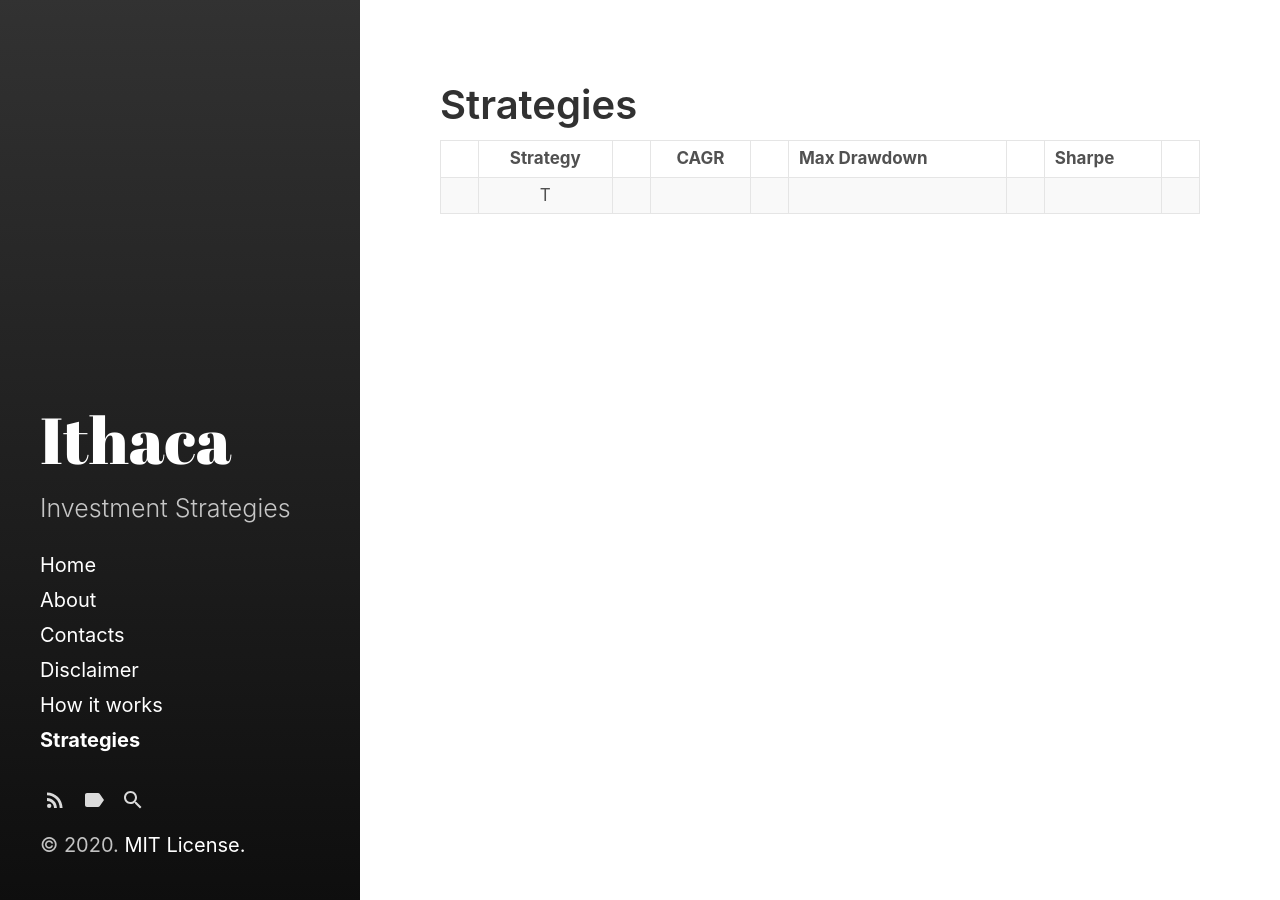
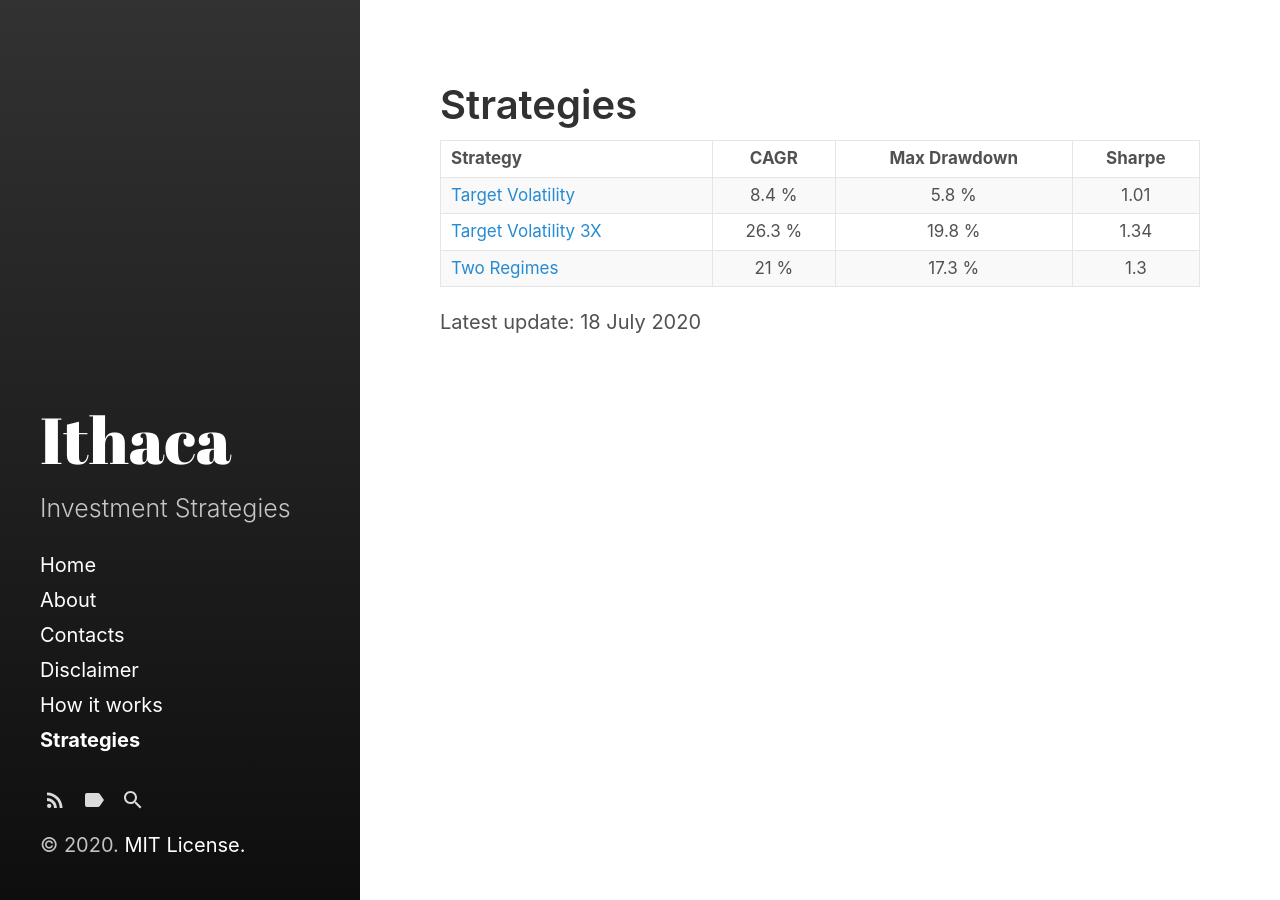
Before and after one commit to IthacaResearch/ithacaresearch.github.io, a Jekyll site: the page built from category/strategies.md, in a window 1280 px wide. Built offline with Jekyll 4.4.1, drawn with Linux system fonts in a browser that asks for light colours.

Commit message:
Update strategies.md

```diff
--- a/category/strategies.md
+++ b/category/strategies.md
@@ -3,6 +3,10 @@ layout: category
 title: Strategies
 ---
 
-|| Strategy || CAGR || Max Drawdown || Sharpe ||
-|| :------: || :--: || :----------: || :----: ||
-|| T
+| Strategy | CAGR | Max Drawdown | Sharpe |
+| :------- | :--: | :----------: | :----: |
+| [Target Volatility](https://ithacaresearch.github.io/2019/07/12/Target-Volatility.html) | 8.4 % | 5.8 % | 1.01 |
+| [Target Volatility 3X](https://ithacaresearch.github.io/2019/08/03/Target-Volatility-3X.html) | 26.3 % | 19.8 % | 1.34 |
+| [Two Regimes](https://ithacaresearch.github.io/2020/02/05/Two-Regimes.html) | 21 % | 17.3 % | 1.3 |
+
+Latest update: 18 July 2020
```
